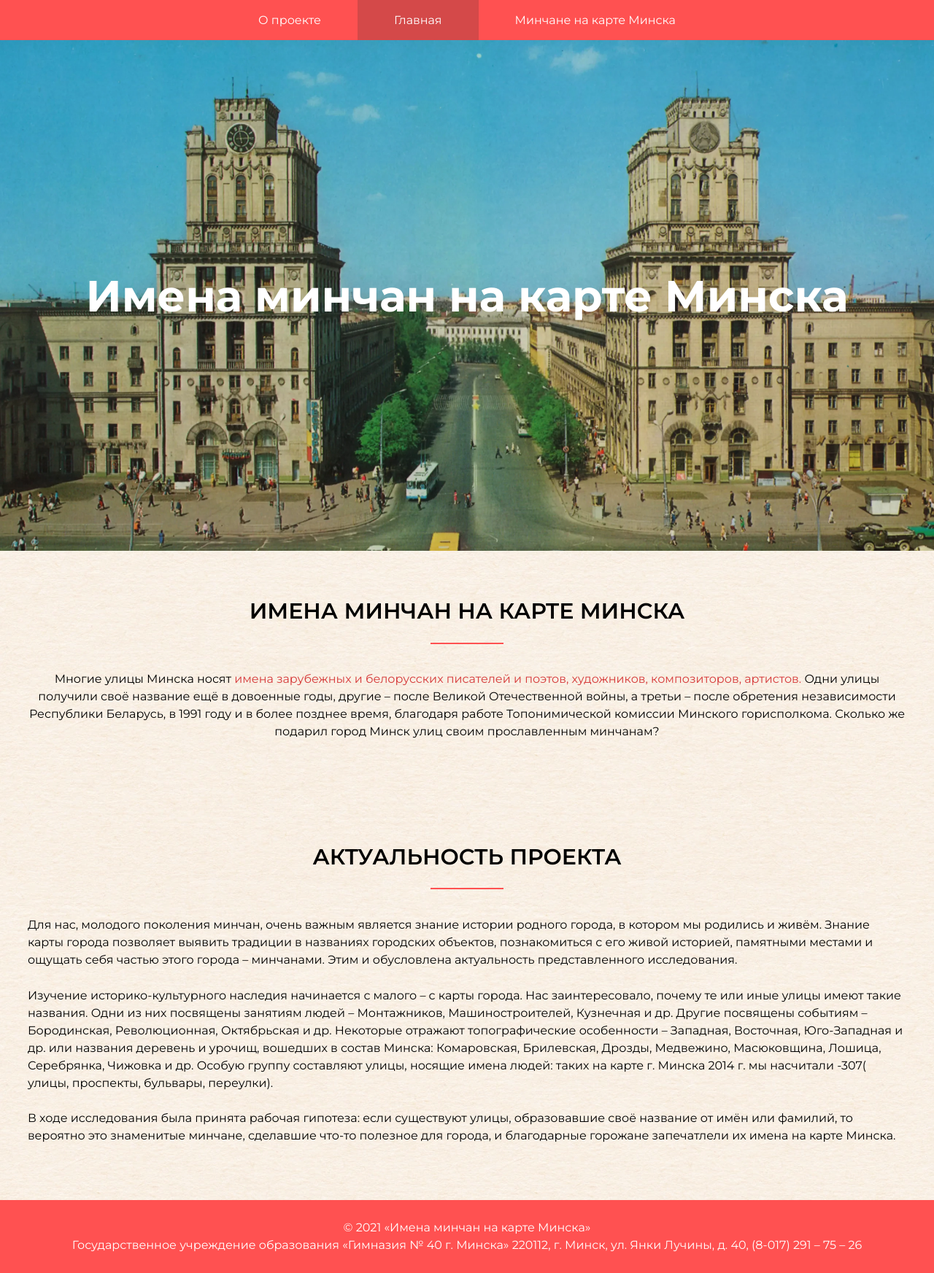
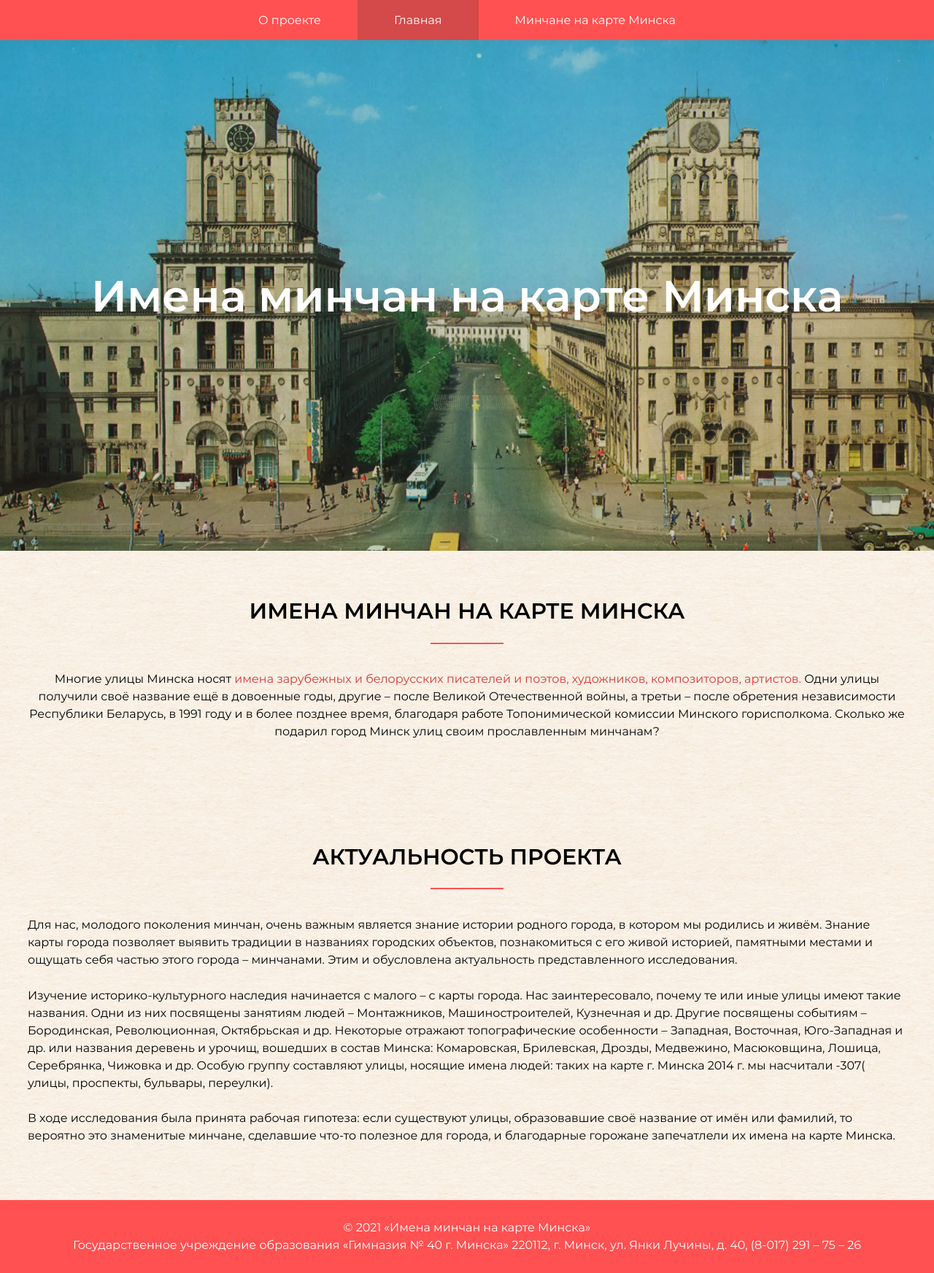
Before and after one commit to IgorSulj/MinskStreets, a Django app: page / in a window 1280 px wide. Shown: the whole page at 73% size. Run offline with Django 3.2, Linux system fonts and the light colour scheme.

Commit message:
Used local fonts

```diff
--- a/main/static/main/style.css
+++ b/main/static/main/style.css
@@ -1,3 +1,15 @@
+@font-face {
+  font-family: Montserrat;
+  font-style: normal;
+  font-weight: 400;
+  src: url("Montserrat-Regular.ttf");
+}
+@font-face {
+  font-family: Montserrat;
+  font-style: normal;
+  font-weight: 600;
+  src: url("Montserrat-SemiBold.ttf");
+}
 * {
   margin: 0;
   padding: 0;
--- a/templates/base.html
+++ b/templates/base.html
@@ -6,13 +6,9 @@
     <meta charset="UTF-8"/>
     <meta http-equiv="X-UA-Compatible" content="IE=edge"/>
     <meta name="viewport" content="width=device-width, initial-scale=1.0"/>
+    <link rel="preload" href="{% static "main/Montserrat-Regular.ttf" %}">
+    <link rel="preload" href="{% static "main/Montserrat-SemiBold.ttf" %}">
     <link rel="stylesheet" href="{% static "main/style.css" %}"/>
-    <link rel="preconnect" href="https://fonts.googleapis.com"/>
-    <link rel="preconnect" href="https://fonts.gstatic.com" crossorigin/>
-    <link
-            href="https://fonts.googleapis.com/css2?family=Montserrat:ital,wght@0,100;0,300;0,400;0,600;0,700;1,300;1,400;1,600&display=swap"
-            rel="stylesheet"
-    />
     {% block head %}{% endblock %}
 </head>
 <body>
```
